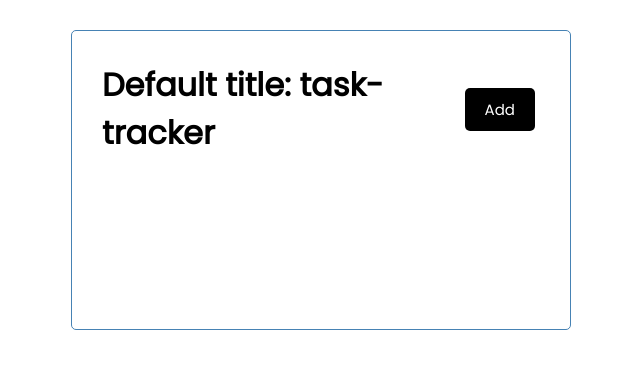
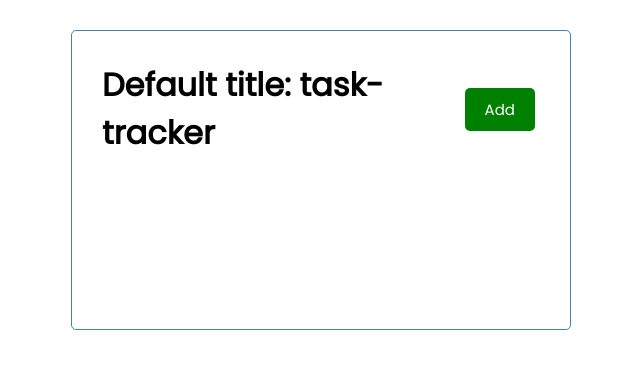
Before and after one commit to viktormishyn/react-task-tracker, a React (Create React App) app: page / in a window 1280 px wide. Shown: the top 368 px of the page, without its empty margins (319-959 px from the left). Built offline with nearby package versions, Linux system fonts and the light colour scheme.

Commit message:
Create Button.js

```diff
--- /dev/null
+++ b/src/components/Button.js
@@ -0,0 +1,18 @@
+import PropTypes from 'prop-types'
+
+const Button = ({color, text, onClick}) => {
+
+    return <button onClick={onClick} className='btn' style={{backgroundColor: color}}>{text}</button>
+}
+
+Button.defaultProps = {
+    color: 'steelblue',
+}
+
+Button.propTypes = {
+    color: PropTypes.string,
+    text: PropTypes.string,
+    onClick: PropTypes.func,
+}
+
+export default Button
--- a/src/components/Header.js
+++ b/src/components/Header.js
@@ -1,10 +1,12 @@
 import PropTypes from 'prop-types'
+import Button from "./Button";
 
 const Header = ({title}) => {
+    const onClick = () => {console.log('Click')}
     return (
         <header className='header'>
             <h1>{title}</h1>
-            <button className='btn'>Add</button>
+            <Button text="Add" color="green" onClick={onClick}/>
         </header>
     )
 }
```
